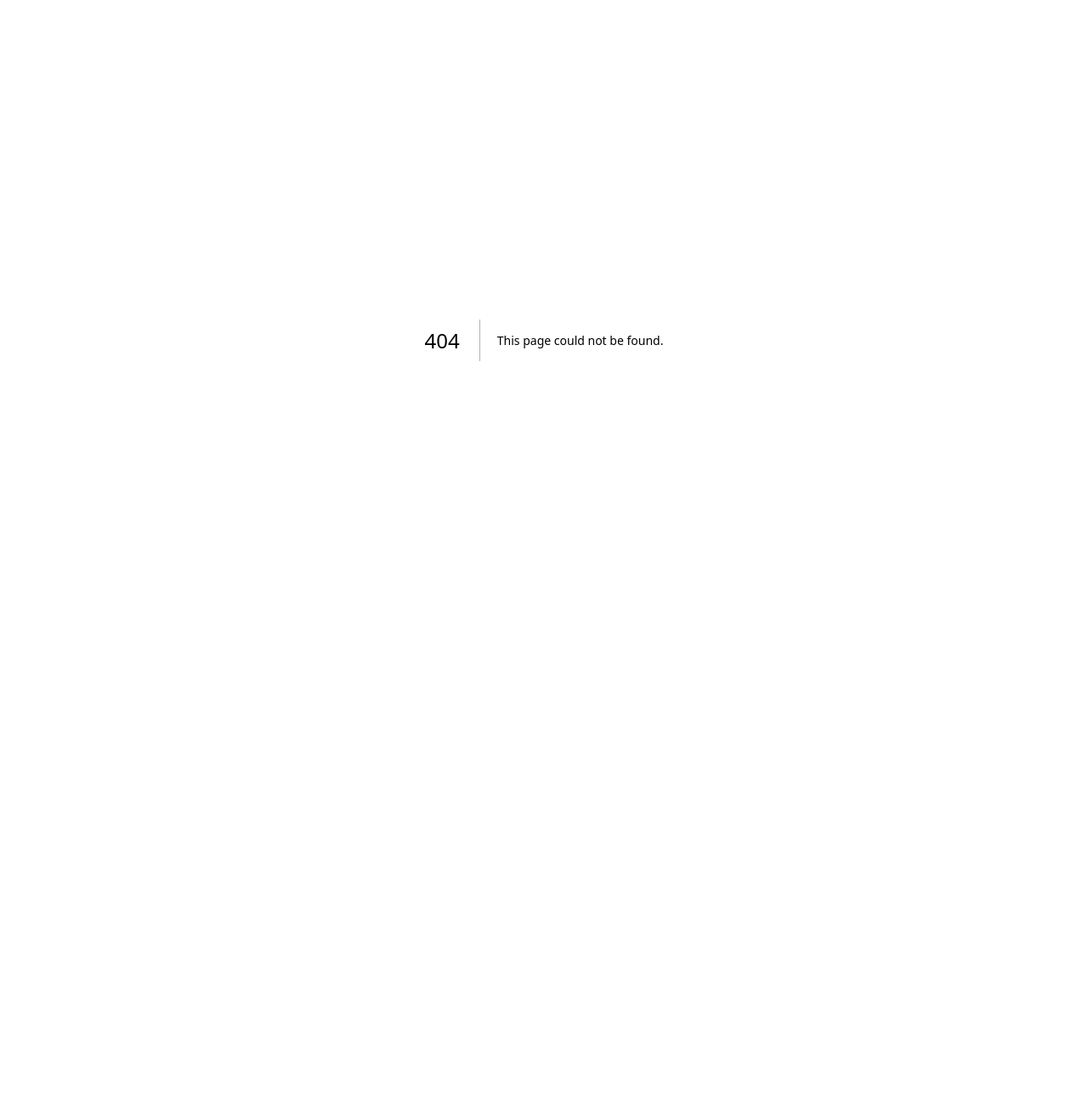
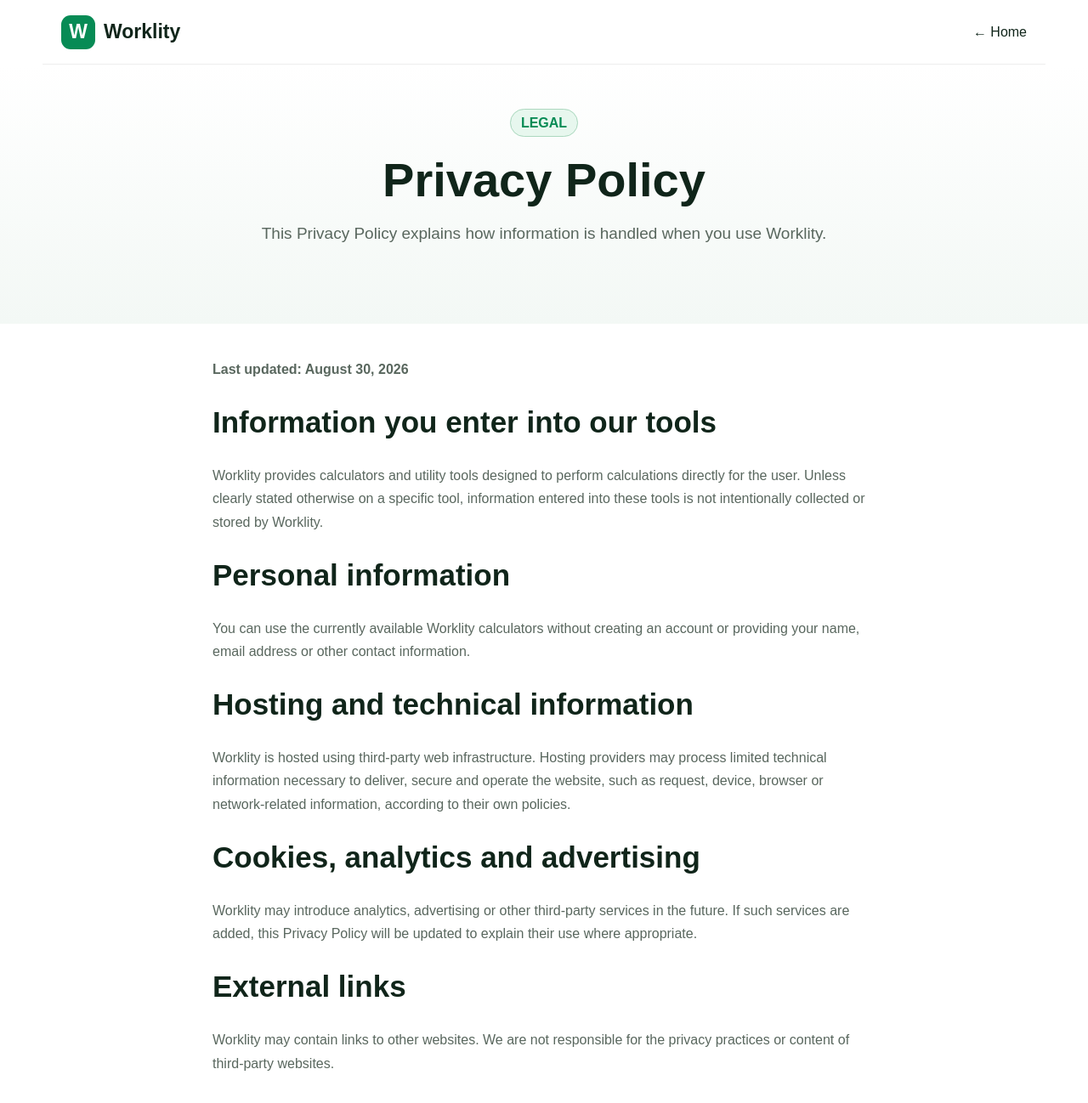
Before and after one commit to Arintri/worklity, a Next.js app: page /privacy-policy in a window 1280 px wide. Before the commit this address had no page. Shown: the top 1298 px of the page at 85% size. Before the commit the page ends 800 px from the top, so only its background shows below. Built offline with nearby package versions, Linux system fonts and the light colour scheme.

Commit message:
Create page.js

```diff
--- /dev/null
+++ b/app/privacy-policy/page.js
@@ -0,0 +1,113 @@
+import Link from "next/link";
+
+export const metadata = {
+  title: "Privacy Policy | Worklity",
+  description:
+    "Privacy Policy for Worklity free online calculators and utility tools.",
+};
+
+export default function PrivacyPolicy() {
+  return (
+    <main>
+      <header className="nav">
+        <Link className="brand" href="/">
+          <span>W</span>
+          Worklity
+        </Link>
+
+        <Link href="/">← Home</Link>
+      </header>
+
+      <section className="toolHero">
+        <b>LEGAL</b>
+        <h1>Privacy Policy</h1>
+
+        <p>
+          This Privacy Policy explains how information is handled when
+          you use Worklity.
+        </p>
+      </section>
+
+      <section className="explain">
+        <p>
+          <b>Last updated: August 30, 2026</b>
+        </p>
+
+        <h2>Information you enter into our tools</h2>
+
+        <p>
+          Worklity provides calculators and utility tools designed to
+          perform calculations directly for the user. Unless clearly
+          stated otherwise on a specific tool, information entered into
+          these tools is not intentionally collected or stored by
+          Worklity.
+        </p>
+
+        <h2>Personal information</h2>
+
+        <p>
+          You can use the currently available Worklity calculators
+          without creating an account or providing your name, email
+          address or other contact information.
+        </p>
+
+        <h2>Hosting and technical information</h2>
+
+        <p>
+          Worklity is hosted using third-party web infrastructure.
+          Hosting providers may process limited technical information
+          necessary to deliver, secure and operate the website, such as
+          request, device, browser or network-related information,
+          according to their own policies.
+        </p>
+
+        <h2>Cookies, analytics and advertising</h2>
+
+        <p>
+          Worklity may introduce analytics, advertising or other
+          third-party services in the future. If such services are
+          added, this Privacy Policy will be updated to explain their
+          use where appropriate.
+        </p>
+
+        <h2>External links</h2>
+
+        <p>
+          Worklity may contain links to other websites. We are not
+          responsible for the privacy practices or content of
+          third-party websites.
+        </p>
+
+        <h2>Children&apos;s privacy</h2>
+
+        <p>
+          Worklity does not intentionally request personal information
+          from children through its currently available calculators.
+          Users should avoid entering unnecessary personal or sensitive
+          information into online tools.
+        </p>
+
+        <h2>Changes to this policy</h2>
+
+        <p>
+          This Privacy Policy may be updated when Worklity adds new
+          tools, services, analytics, advertising or other website
+          features. The updated date shown on this page will reflect
+          significant revisions.
+        </p>
+
+        <h2>Contact</h2>
+
+        <p>
+          A dedicated Worklity contact method will be provided on the
+          website. Privacy-related questions can then be submitted
+          through that contact method.
+        </p>
+      </section>
+
+      <footer>
+        Worklity · Simple Tools. Smarter Work.
+      </footer>
+    </main>
+  );
+}
```
